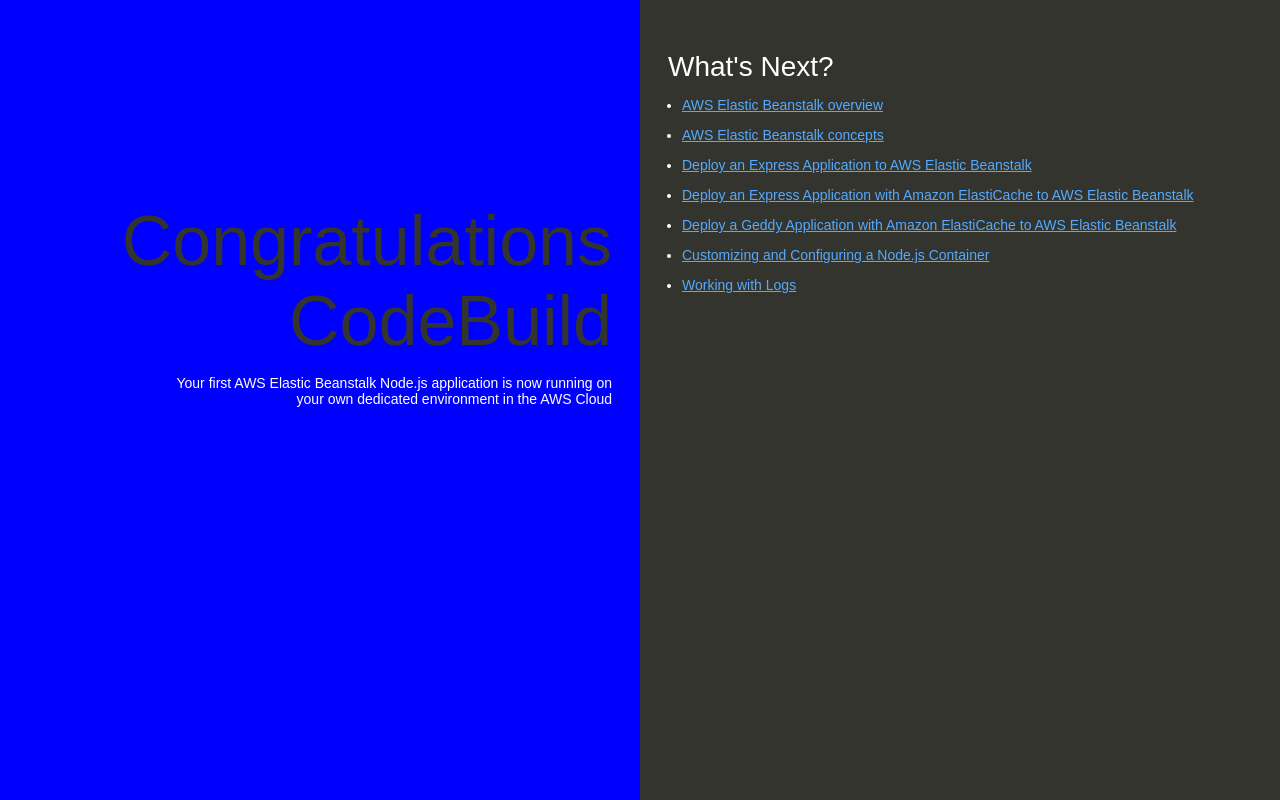
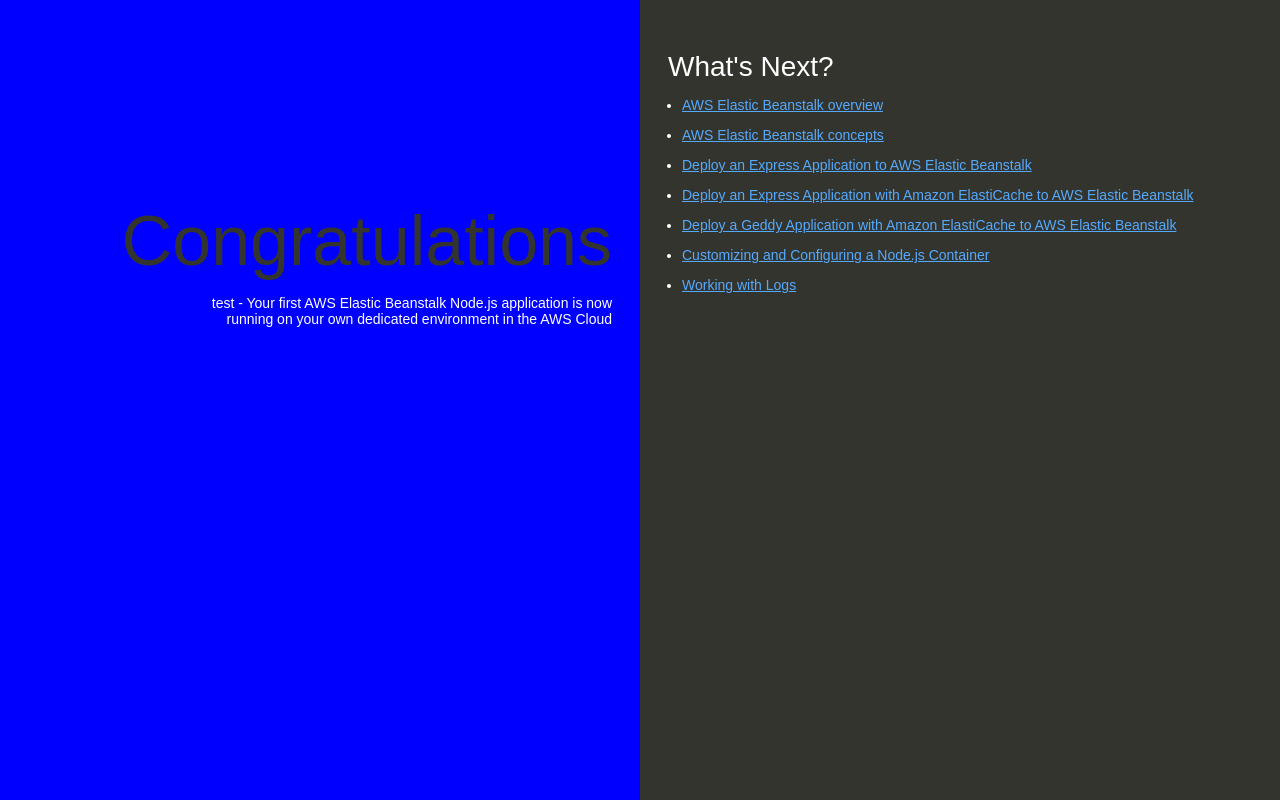
Before and after one commit to uyong11/my-nodejs-app, a website: page index.html in a window 1280 px wide. Drawn offline with Linux system fonts and the light colour scheme.

Commit message:
Update index.html

```diff
--- a/index.html
+++ b/index.html
@@ -74,8 +74,8 @@
   </head>
   <body>
     <div class="textColumn">
-      <h1>Congratulations CodeBuild</h1>
-      <p>Your first AWS Elastic Beanstalk Node.js application is now running on your own dedicated environment in the AWS Cloud</p>
+      <h1>Congratulations</h1>
+      <p> test - Your first AWS Elastic Beanstalk Node.js application is now running on your own dedicated environment in the AWS Cloud</p>
     </div>
     <div class="linksColumn">
       <h2>What's Next?</h2>
```
